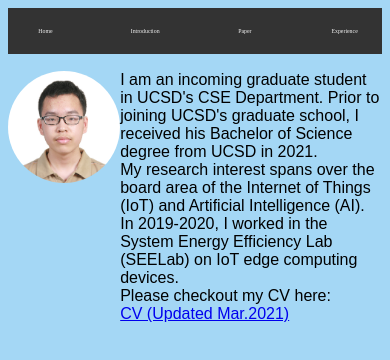
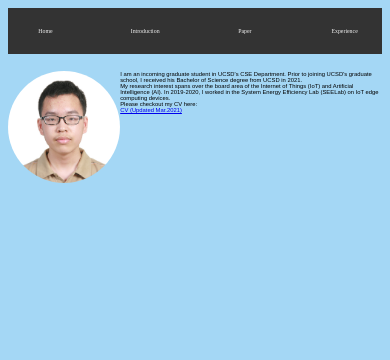
Before and after one commit to DanchengLiu/DanchengLiu.github.io, a plain HTML site: page introduction.html in a window 390 px wide. Drawn offline with Linux system fonts and the light colour scheme.

Commit message:
change font size to wrapper

```diff
--- a/styles.css
+++ b/styles.css
@@ -21,6 +21,7 @@
     display: flex;
     width: 55%;
     margin: 0 auto;
+    font-size: 1.1vw;
 
 }
 
@@ -34,9 +35,9 @@
     flex: 1;
     padding: 100px 50px;
     text-align: left;
-    font-size: 1.5vw;
+
     font: 1em sans-serif;
-    line-height: 1.8;
+    line-height: 1.5;
 }
 
 img {
@@ -74,6 +75,7 @@ img {
 @media only screen and (max-width: 1200px) {
   .wrapper{
     width: 100%;
+    font-size: 1.5vw;
   }
   .photo {
     padding: 2vh 0px;
@@ -81,9 +83,10 @@ img {
   .intro_div {
     padding: 2vh 0px;
     text-align: left;
-    font-size: 1.5vw;
+    line-height: 1.5;
     font: 1em sans-serif;
   }
+
   .info {
     font-size: 2vw;
   }
```
